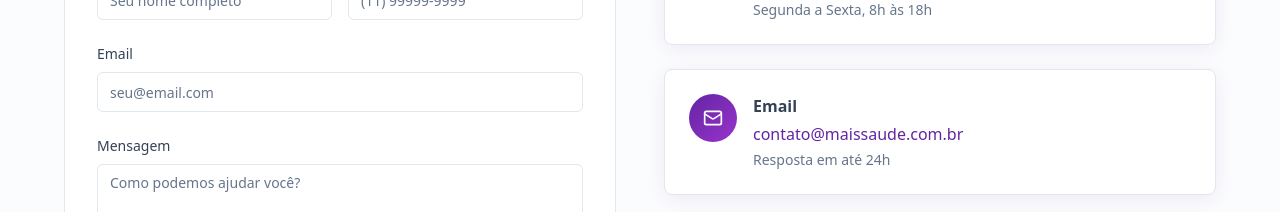
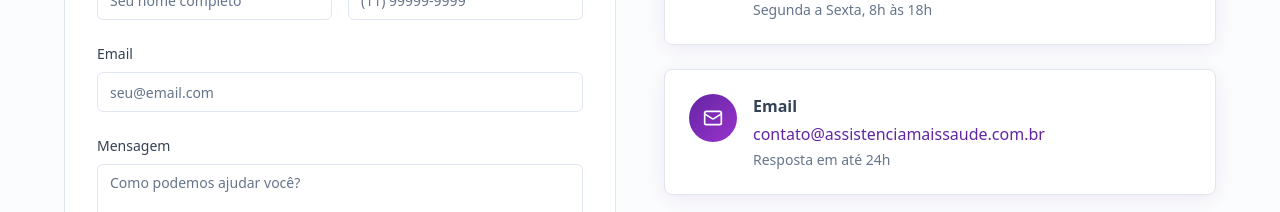
Before and after one commit to marceloaaguilar/mais-saude, a React (Vite) app: page / in a window 1280 px wide. Shown: the part 2880-3092 px from the top of the page. Built offline with nearby package versions, Linux system fonts and the light colour scheme; the HTML template or start-up script is replaced by a standard one.

Commit message:
fix: corrigindo e-mail

```diff
--- a/src/components/sections/ContactSection.tsx
+++ b/src/components/sections/ContactSection.tsx
@@ -34,7 +34,7 @@ const ContactSection = () => {
     {
       icon: Mail,
       title: "Email",
-      content: "contato@maissaude.com.br",
+      content: "contato@assistenciamaissaude.com.br",
       description: "Resposta em até 24h"
     },
     {
```
